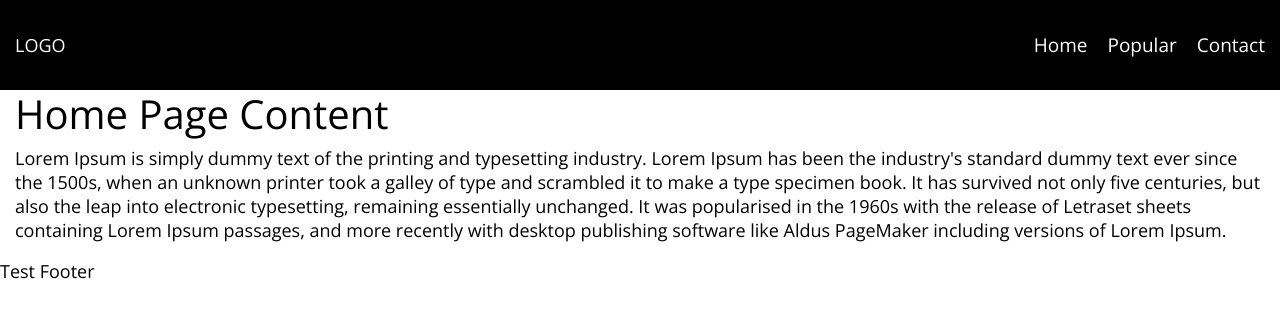
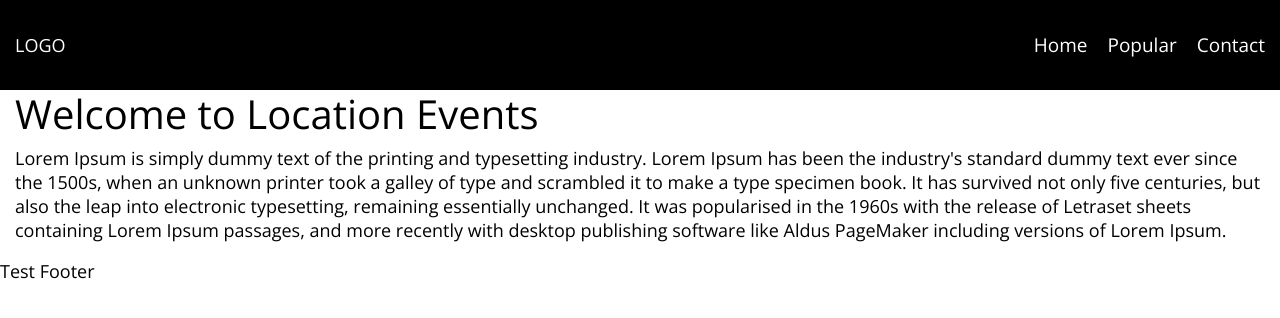
Before and after one commit to Gavin-Austin/location-events, a React (Create React App) app: page / in a window 1280 px wide. Shown: the top 318 px of the page. Built offline with nearby package versions, Linux system fonts and the light colour scheme.

Commit message:
Update homePage.js

```diff
--- a/src/components/pages/homePage.js
+++ b/src/components/pages/homePage.js
@@ -4,7 +4,7 @@ function Homepage() {
     return (
         <div className={"container-fluid"}>
             <h1>
-                Home Page Content
+                Welcome to Location Events
             </h1>
             <p>
                 Lorem Ipsum is simply dummy text of the printing and typesetting industry. Lorem Ipsum has been the industry's standard dummy text ever since the 1500s, when an unknown printer took a galley of type and scrambled it to make a type specimen book. It has survived not only five centuries, but also the leap into electronic typesetting, remaining essentially unchanged. It was popularised in the 1960s with the release of Letraset sheets containing Lorem Ipsum passages, and more recently with desktop publishing software like Aldus PageMaker including versions of Lorem Ipsum.
```
